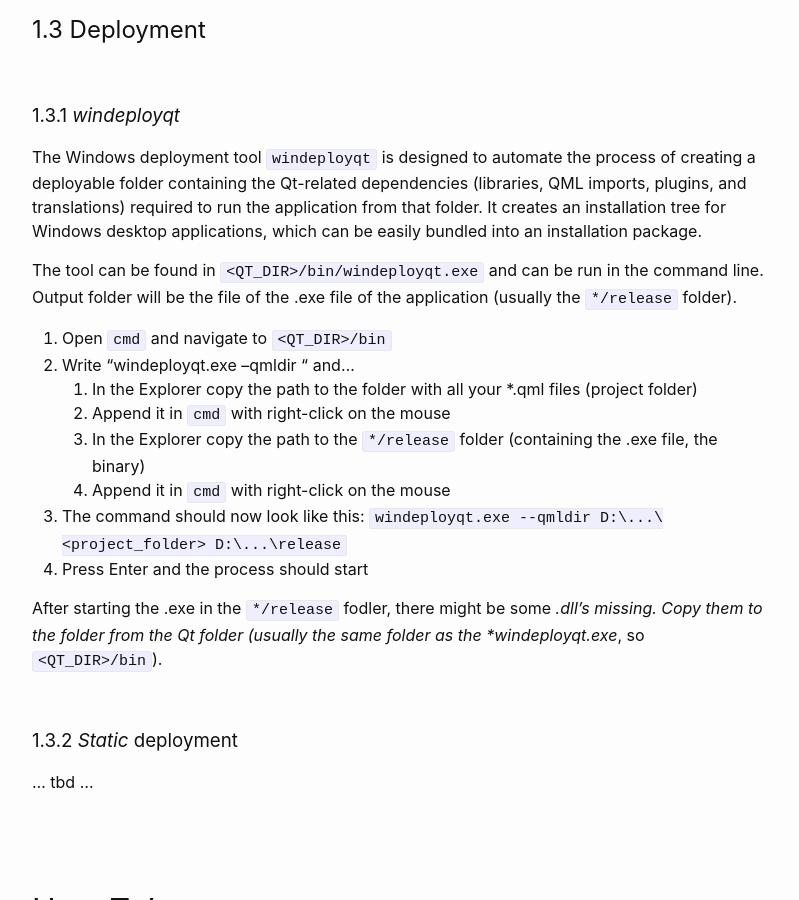
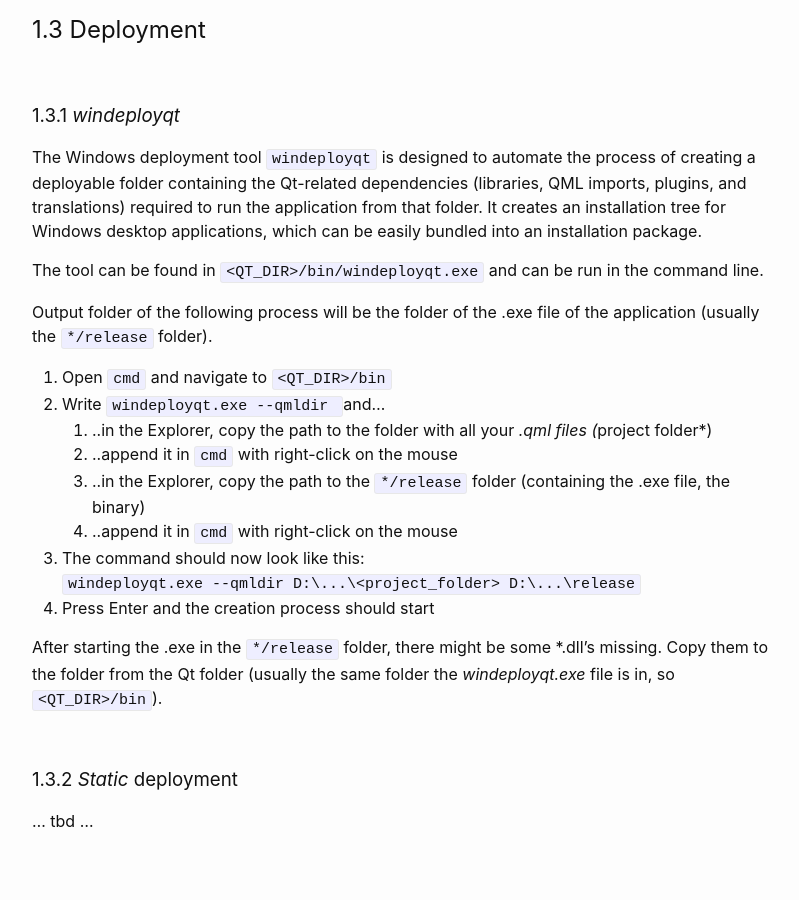
Before and after one commit to Hautaklyttn/progDocs, a Jekyll site: the page built from docs/articles/qt_qml.md, in a window 1280 px wide and 900 px high, scrolled down 24480 px. Shown: the whole window, without its empty margins (238-1037 px from the left). Built offline with Jekyll 4.4.1, drawn with Linux system fonts in a browser that asks for light colours.

Commit message:
qml addition

```diff
--- a/docs/articles/qt_qml.md
+++ b/docs/articles/qt_qml.md
@@ -860,18 +860,21 @@ Text {
 
 The Windows deployment tool `windeployqt` is designed to automate the process of creating a deployable folder containing the Qt-related dependencies (libraries, QML imports, plugins, and translations) required to run the application from that folder. It creates an installation tree for Windows desktop applications, which can be easily bundled into an installation package.
 
-The tool can be found in `<QT_DIR>/bin/windeployqt.exe` and can be run in the command line. Output folder will be the file of the .exe file of the application (usually the `*/release` folder).
+The tool can be found in `<QT_DIR>/bin/windeployqt.exe` and can be run in the command line.
+
+Output folder of the following process will be the folder of the .exe file of the application (usually the `*/release` folder).
 
 1. Open `cmd` and navigate to `<QT_DIR>/bin`
-2. Write "windeployqt.exe --qmldir " and...
-   1. In the Explorer copy the path to the folder with all your *.qml files (project folder)
-   2. Append it in `cmd` with right-click on the mouse
-   3. In the Explorer copy the path to the `*/release` folder (containing the .exe file, the binary)
-   4. Append it in `cmd` with right-click on the mouse
-3. The command should now look like this: `windeployqt.exe --qmldir D:\...\<project_folder> D:\...\release`
-4. Press Enter and the process should start
-
-After starting the .exe in the `*/release` fodler, there might be some *.dll's missing. Copy them to the folder from the Qt folder (usually the same folder as the *windeployqt.exe*, so `<QT_DIR>/bin`).
+2. Write `windeployqt.exe --qmldir ` and...
+   1. ..in the Explorer, copy the path to the folder with all your *.qml files (*project folder*)
+   2. ..append it in `cmd` with right-click on the mouse
+   3. ..in the Explorer, copy the path to the `*/release` folder (containing the .exe file, the binary)
+   4. ..append it in `cmd` with right-click on the mouse
+3. The command should now look like this:
+   `windeployqt.exe --qmldir D:\...\<project_folder> D:\...\release`
+4. Press Enter and the creation process should start
+
+After starting the .exe in the `*/release` folder, there might be some \*.dll's missing. Copy them to the folder from the Qt folder (usually the same folder the *windeployqt.exe* file is in, so `<QT_DIR>/bin`).
 
 &nbsp;
 
```
